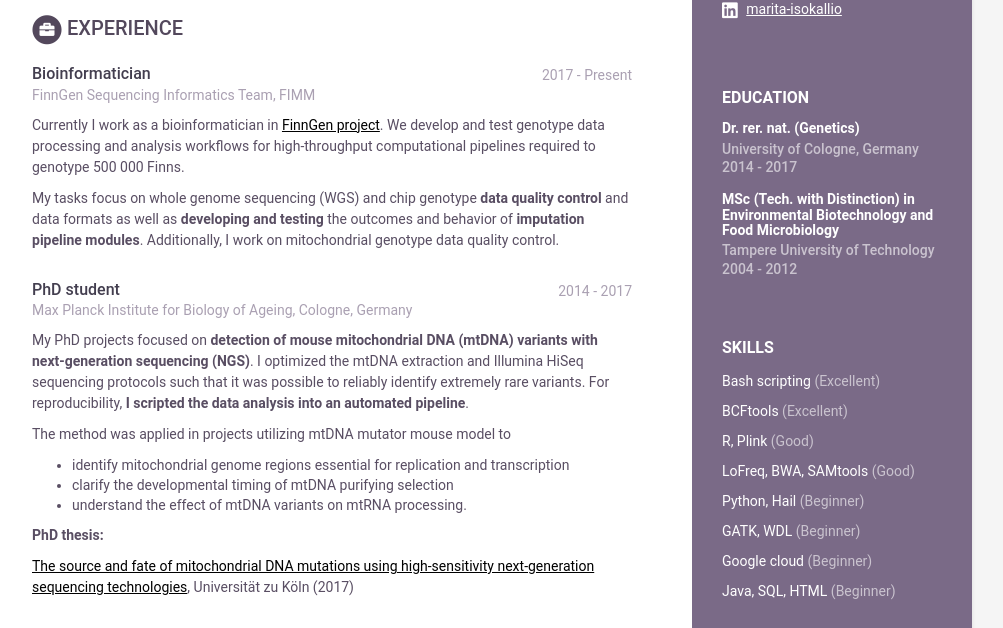
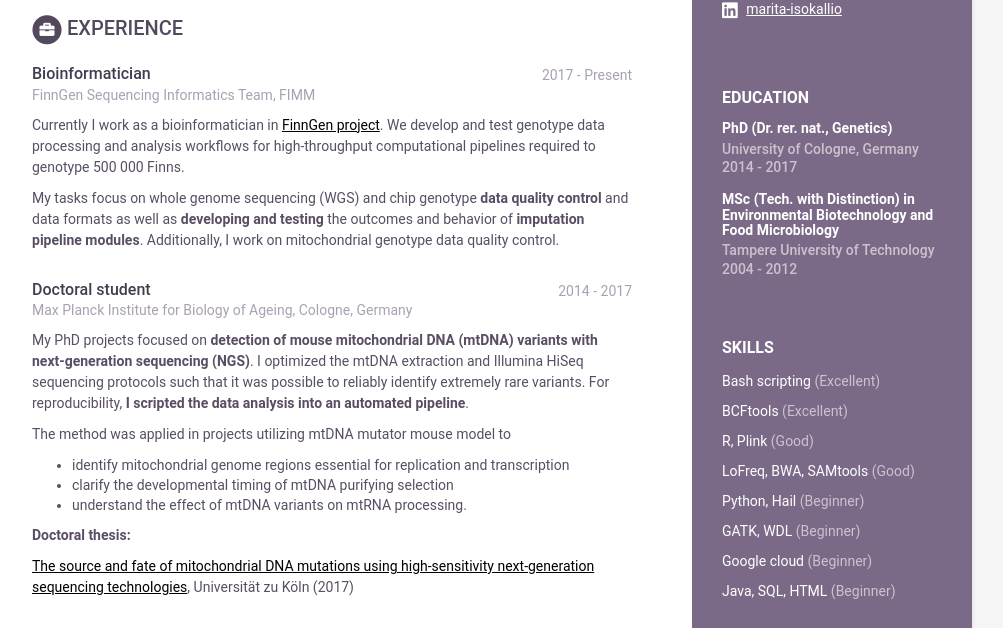
Before and after one commit to murmcraft/cv, a Jekyll site: the page built from index.html, in a window 1280 px wide and 900 px high, scrolled down 265 px. Shown: the part 140-768 px from the top of the window, without its empty margins (168-1171 px from the left). Built offline with Jekyll 4.4.1, drawn with Linux system fonts in a browser that asks for light colours.

Commit message:
phd title

```diff
--- a/_data/data.yml
+++ b/_data/data.yml
@@ -80,7 +80,7 @@ career-profile:
       [crochet blog site]: https://murmcraft.github.io
 
 education:
-    - degree: Dr. rer. nat. (Genetics)
+    - degree: PhD (Dr. rer. nat., Genetics)
       university: University of Cologne, Germany
       time: 2014 - 2017
       details: |
@@ -108,7 +108,7 @@ experiences:
 
         [FinnGen project]: <https://www.finngen.fi/en>
 
-    - role: PhD student
+    - role: Doctoral student
       time: 2014 - 2017
       company: Max Planck Institute for Biology of Ageing, Cologne, Germany
       details: |
@@ -121,7 +121,7 @@ experiences:
           - clarify the developmental timing of mtDNA purifying selection
           - understand the effect of mtDNA variants on mtRNA processing.
 
-        **PhD thesis:**
+        **Doctoral thesis:**
 
         [The source and fate of mitochondrial DNA mutations using high-sensitivity next-generation sequencing technologies][]{:target="_blank"},
         Universität zu Köln (2017)
```
